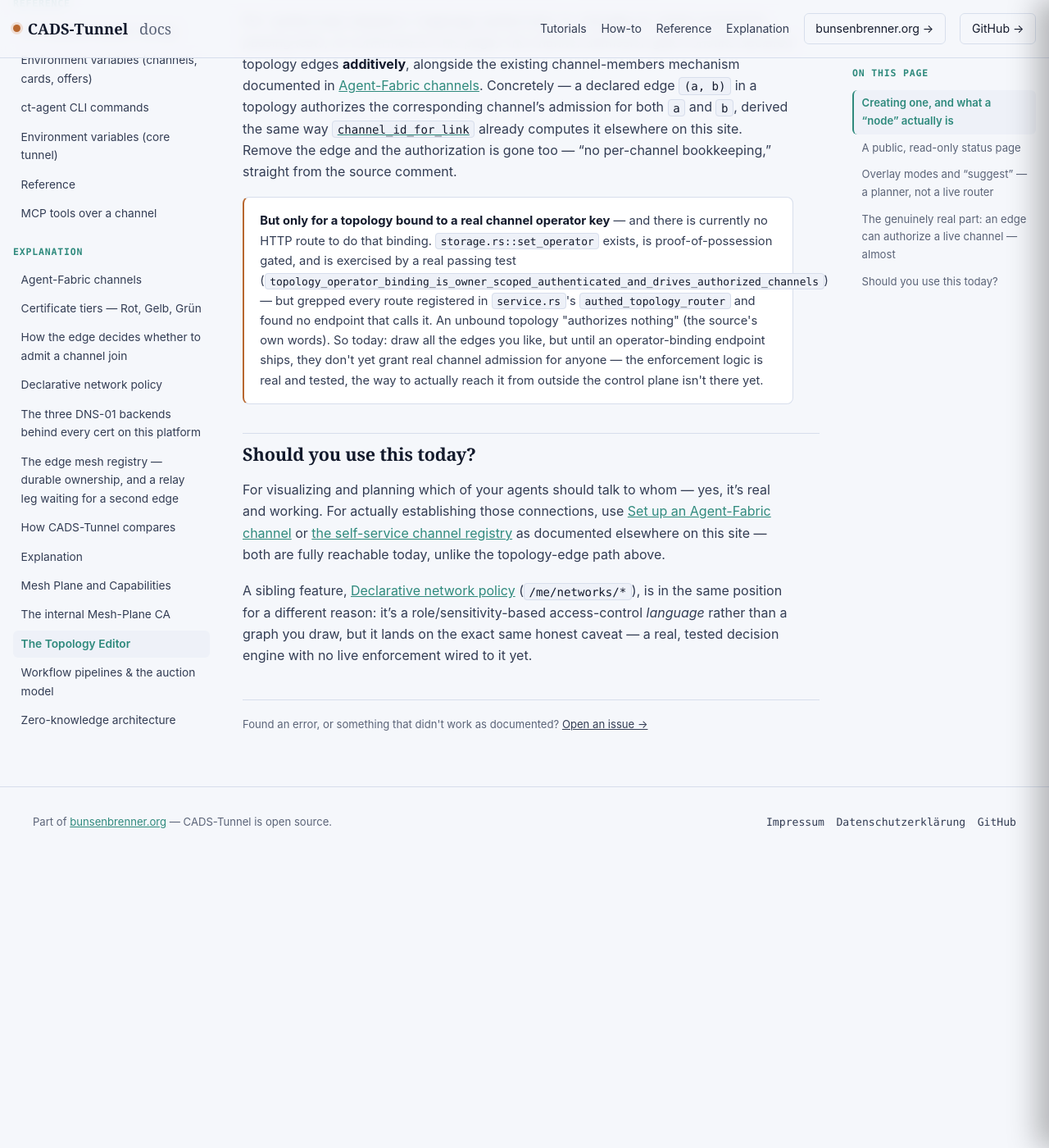
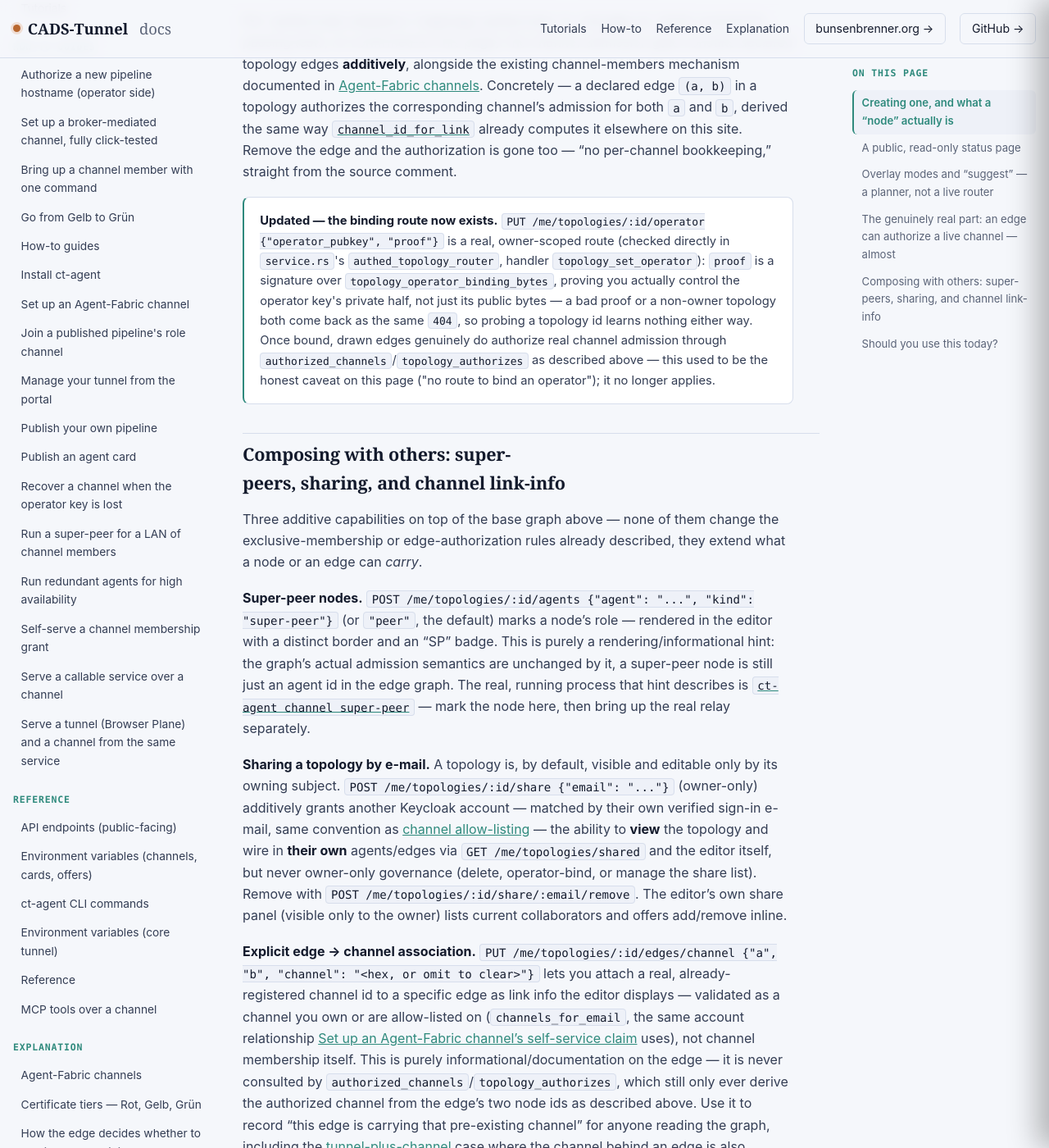
Before and after one commit to scimbe/CADS-Tunnel-docs, a Jekyll site: the page built from _explanation/topology-editor.md, in a window 1280 px wide and 1400 px high, scrolled down 2099 px. Shown: the whole window at 82% size. Built offline with Jekyll 4.4.1, drawn with Linux system fonts in a browser that asks for light colours; some of the changed text lies outside the part shown.

Commit message:
Add super-peer and tunnel+channel how-to guides; fix stale topology-editor operator-binding claim
Real gaps found grepping the CLI/source against existing docs coverage:
ct-agent channel super-peer and combining a Browser-Plane tunnel with an
Agent-Fabric channel on the same service had zero how-to coverage anywhere
on the site, despite both being real, working mechanisms every multi-agent
demo repo (a2a-demo, auction-demo) already uses in practice.

Verified live against the real binary: super-peer's two required env vars
(CT_CHANNEL_SUPER_PEER_LISTEN/_UPSTREAM) confirmed by running the command
with nothing set and reading its own error messages, one var at a time.

Also fixed a real stale claim in topology-editor.md: it said no HTTP route
existed to bind a topology to a channel operator key. PUT
/me/topologies/:id/operator is real (service.rs's topology_set_operator) --
checked directly, not assumed. Added coverage for three capabilities this
explanation page hadn't caught up to yet: super-peer node kind, sharing a
topology by e-mail, and explicit edge-to-channel link info.

````diff
--- a/_explanation/topology-editor.md
+++ b/_explanation/topology-editor.md
@@ -10,8 +10,8 @@ Every other explanation page on this site covers a fixed shape: one tunnel, one
 pipeline. The Topology Editor (`/me/topologies/*`) is different — it lets you compose your **own**
 agents (yours, or ones shared to you) into a named graph, view it as a draggable node-graph, and get
 algorithmic suggestions for how to wire it. Source-grounded throughout (`crates/control-plane/src/
-topology.rs`, `service.rs`'s `authed_topology_router`), and re-run hermetically for this page — 17/17
-topology tests passing right now.
+topology.rs`, `service.rs`'s `authed_topology_router`), and re-run hermetically for this page — 22/22
+topology tests passing right now (`cargo test -p ct-control-plane --lib topology`).
 
 ## Creating one, and what a "node" actually is
 
@@ -81,27 +81,60 @@ and `b`, derived the same way [`channel_id_for_link`]({{ '/how-to/join-a-channel
 already computes it elsewhere on this site. Remove the edge and the authorization is gone too — "no
 per-channel bookkeeping," straight from the source comment.
 
-<div class="callout warn">
-<strong>But only for a topology bound to a real channel operator key</strong> — and there is currently
-no HTTP route to do that binding. <code>storage.rs::set_operator</code> exists, is proof-of-possession
-gated, and is exercised by a real passing test
-(<code>topology_operator_binding_is_owner_scoped_authenticated_and_drives_authorized_channels</code>)
-— but grepped every route registered in <code>service.rs</code>'s <code>authed_topology_router</code>
-and found no endpoint that calls it. An unbound topology "authorizes nothing" (the source's own
-words). So today: draw all the edges you like, but until an operator-binding endpoint ships, they
-don't yet grant real channel admission for anyone — the enforcement logic is real and tested, the way
-to actually reach it from outside the control plane isn't there yet.
+<div class="callout">
+<strong>Updated — the binding route now exists.</strong> <code>PUT /me/topologies/:id/operator
+{"operator_pubkey", "proof"}</code> is a real, owner-scoped route (checked directly in
+<code>service.rs</code>'s <code>authed_topology_router</code>, handler <code>topology_set_operator</code>):
+<code>proof</code> is a signature over <code>topology_operator_binding_bytes</code>, proving you actually
+control the operator key's private half, not just its public bytes — a bad proof or a non-owner
+topology both come back as the same <code>404</code>, so probing a topology id learns nothing either
+way. Once bound, drawn edges genuinely do authorize real channel admission through
+<code>authorized_channels</code>/<code>topology_authorizes</code> as described above — this used to be
+the honest caveat on this page ("no route to bind an operator"); it no longer applies.
 </div>
+
+## Composing with others: super-peers, sharing, and channel link-info
+
+Three additive capabilities on top of the base graph above — none of them change the exclusive-membership
+or edge-authorization rules already described, they extend what a node or an edge can *carry*.
+
+**Super-peer nodes.** `POST /me/topologies/:id/agents {"agent": "...", "kind": "super-peer"}` (or
+`"peer"`, the default) marks a node's role — rendered in the editor with a distinct border and an "SP"
+badge. This is purely a rendering/informational hint: the graph's actual admission semantics are
+unchanged by it, a super-peer node is still just an agent id in the edge graph. The real, running process
+that hint describes is [`ct-agent channel super-peer`]({{ '/how-to/run-a-super-peer/' | relative_url }})
+— mark the node here, then bring up the real relay separately.
+
+**Sharing a topology by e-mail.** A topology is, by default, visible and editable only by its owning
+subject. `POST /me/topologies/:id/share {"email": "..."}` (owner-only) additively grants another Keycloak
+account — matched by their own verified sign-in e-mail, same convention as
+[channel allow-listing]({{ '/how-to/self-service-channel-grant/' | relative_url }}) — the ability to
+**view** the topology and wire in **their own** agents/edges via `GET /me/topologies/shared` and the
+editor itself, but never owner-only governance (delete, operator-bind, or manage the share list). Remove
+with `POST /me/topologies/:id/share/:email/remove`. The editor's own share panel (visible only to the
+owner) lists current collaborators and offers add/remove inline.
+
+**Explicit edge -> channel association.** `PUT /me/topologies/:id/edges/channel {"a", "b", "channel": "<hex, or omit to clear>"}`
+lets you attach a real, already-registered channel id to a specific edge as link info the editor
+displays — validated as a channel you own or are allow-listed on (`channels_for_email`, the same account
+relationship [Set up an Agent-Fabric channel's self-service claim]({{ '/how-to/self-service-channel-grant/' | relative_url }})
+uses), not channel membership itself. This is purely informational/documentation on the edge — it is
+never consulted by `authorized_channels`/`topology_authorizes`, which still only ever derive the
+authorized channel from the edge's two node ids as described above. Use it to record "this edge is
+carrying that pre-existing channel" for anyone reading the graph, including the
+[tunnel-plus-channel]({{ '/how-to/tunnel-plus-channel/' | relative_url }}) case where the channel behind
+an edge is also serving something over a Browser-Plane tunnel.
 
 ## Should you use this today?
 
-For visualizing and planning which of your agents should talk to whom — yes, it's real and working.
-For actually establishing those connections, use
-[Set up an Agent-Fabric channel]({{ '/how-to/join-a-channel/' | relative_url }}) or
-[the self-service channel registry]({{ '/reference/api-endpoints/' | relative_url }}) as documented
-elsewhere on this site — both are fully reachable today, unlike the topology-edge path above.
+For visualizing and planning which of your agents should talk to whom, composing with a collaborator, and
+(once operator-bound) actually authorizing the channels behind your declared edges — yes, all of the
+above is real and working. For the mechanics of bringing up the channels/tunnels/super-peers a topology
+describes, see [Set up an Agent-Fabric channel]({{ '/how-to/join-a-channel/' | relative_url }}),
+[Run a super-peer]({{ '/how-to/run-a-super-peer/' | relative_url }}), and
+[Serve a tunnel and a channel together]({{ '/how-to/tunnel-plus-channel/' | relative_url }}).
 
 A sibling feature, [Declarative network policy]({{ '/explanation/declarative-network-policy/' | relative_url }})
-(`/me/networks/*`), is in the same position for a different reason: it's a role/sensitivity-based
-access-control *language* rather than a graph you draw, but it lands on the exact same honest caveat —
-a real, tested decision engine with no live enforcement wired to it yet.
+(`/me/networks/*`), is in a similar position for a different reason: it's a role/sensitivity-based
+access-control *language* rather than a graph you draw, and (unlike the topology-edge path above) still
+has no live enforcement wired to it as of this writing.
--- /dev/null
+++ b/_how-to/run-a-super-peer.md
@@ -0,0 +1,61 @@
+---
+title: Run a super-peer for a LAN of channel members
+description: One opt-in relay process lets an entire local network share a single upstream connection to the edge.
+order: 15
+---
+
+# Run a super-peer for a LAN of channel members
+
+If several [Agent-Fabric channel]({{ '/explanation/agent-fabric-channels/' | relative_url }}) members
+live on the same local network (a home LAN, an office, a cluster of VMs on one hypervisor), each one
+independently dialing out to the edge's broker/relay is wasteful and, on a locked-down network, may not
+even be possible for all of them. `ct-agent channel super-peer` is an **opt-in** process one machine on
+that LAN runs: it holds the single real connection out to the edge, and every other member on the LAN
+routes through it instead of dialing out itself.
+
+This is purely a **transport optimization** — it changes nothing about identity, admission, or
+encryption. A super-peer is byte-transparent: it relays already-Noise-encrypted traffic between LAN
+members and the edge, and cannot read it. Every member still has its own holder/noise identity, its own
+grant or allow-list entry, same as [Set up an Agent-Fabric channel]({{ '/how-to/join-a-channel/' | relative_url }})
+walks through — a super-peer changes *how* their bytes reach the edge, not *who* they are on the channel.
+
+## The two required settings
+
+Confirmed directly against the real binary (`ct-agent channel super-peer` with nothing set fails fast,
+naming exactly what's missing, one variable at a time):
+
+```bash
+CT_CHANNEL_SUPER_PEER_LISTEN=0.0.0.0:9443 \
+CT_CHANNEL_SUPER_PEER_UPSTREAM=edge.example.com:4435 \
+./ct-agent channel super-peer
+```
+
+| Variable | What it is |
+|---|---|
+| `CT_CHANNEL_SUPER_PEER_LISTEN` | `host:port` this machine binds on the LAN — the address every other LAN member points at instead of the real edge. `0.0.0.0:<port>` to accept from anywhere on the LAN, or a specific interface IP to restrict it. |
+| `CT_CHANNEL_SUPER_PEER_UPSTREAM` | The edge's real broker host and port (e.g. `edge.example.com:4435` — the same host:port a direct member would use for `CT_CHANNEL_BROKER` in the [broker-mediated path]({{ '/how-to/broker-mediated-channel/' | relative_url }})). Must be a real, resolvable `host:port` — a bare hostname without a port, or an address the process can't parse, is rejected immediately rather than failing later at connect time. |
+
+Once both are set, the process blocks, listening — there's no separate "ready" message beyond that; if it
+hasn't exited, it's up.
+
+## Pointing LAN members at it
+
+A LAN member that would normally dial the edge directly instead points its own broker/relay address at
+the super-peer's `CT_CHANNEL_SUPER_PEER_LISTEN` address rather than the real edge — everything else about
+that member's setup (`CT_CHANNEL_ROLE`, its own keys, its grant) is unchanged from
+[Set up an Agent-Fabric channel]({{ '/how-to/join-a-channel/' | relative_url }}) or
+[Set up a broker-mediated channel]({{ '/how-to/broker-mediated-channel/' | relative_url }}).
+
+## In the Topology Editor
+
+A node's **kind** in the [Topology Editor]({{ '/explanation/topology-editor/' | relative_url }}) can be
+marked `super-peer` (a checkbox in the editor UI, rendered with a distinct border and an "SP" badge) —
+this is a purely informational/visual marker on the graph, matching what that agent is actually doing on
+the network; it does not itself start the process above or change how the topology's edges are
+authorized. Mark the node, then bring the real process up on that machine with the two variables above.
+
+<div class="callout warn">
+The super-peer relay itself doesn't need its own channel identity or grant — it never terminates the
+Noise session, only forwards already-encrypted bytes. Don't confuse it with a regular member: nothing
+here overlaps with <code>ct-agent channel init</code>.
+</div>
--- /dev/null
+++ b/_how-to/tunnel-plus-channel.md
@@ -0,0 +1,75 @@
+---
+title: Serve a tunnel (Browser Plane) and a channel from the same service
+description: Two independent ct-agent processes, one machine — an HTTPS site plus an Agent-Fabric channel, wired together.
+order: 16
+---
+
+# Serve a tunnel (Browser Plane) and a channel from the same service
+
+[The Browser Plane]({{ '/explanation/mesh-plane-and-capabilities/' | relative_url }}) (`CT_AGENT_MODE=browser`)
+gives you a real, browser-reachable HTTPS address for a service you run. An
+[Agent-Fabric channel]({{ '/explanation/agent-fabric-channels/' | relative_url }}) gives that same service
+a direct, encrypted, machine-to-machine path to another agent — for tool calls, not page loads. Neither
+one gives you the other: they're deliberately separate mechanisms, run as **two independent `ct-agent`
+processes on the same machine**, not one combined mode.
+
+This is the real, running shape of every one of this project's own multi-agent demos (e.g. the
+[a2a-demo](https://github.com/scimbe/CADS-a2a-demo) and
+[auction-demo](https://github.com/scimbe/CADS-auction-demo) repos): an **origin** process serves the
+actual HTTP(S) content, a **browser-plane `ct-agent`** exposes it at a real hostname, and a **separate
+channel process** (the same machine, a different `ct-agent channel` invocation) handles the agent-to-agent
+side. Nothing here is a new mechanism — this page is the missing "how these two you already know about
+fit together" step.
+
+## 1. The tunnel side — unchanged from a normal tunnel
+
+Follow [Install ct-agent]({{ '/how-to/install-ct-agent/' | relative_url }}) / your tunnel's own **Install**
+page as usual. The `.env` it hands you already includes what Browser Plane needs:
+
+```
+CT_AGENT_MODE=browser
+CT_AGENT_HOSTNAME=your-tunnel.example.org   # this tunnel's own assigned hostname
+CT_AGENT_ORIGIN=127.0.0.1:8080              # <- your actual service
+```
+
+Run it (`./ct-agent onboard`, or plain `./ct-agent` once already onboarded) — this is one process,
+serving one job: your origin, reachable at `https://your-tunnel.example.org`.
+
+## 2. The channel side — a second, separate process
+
+On the **same machine** (or any machine — the channel side doesn't need to be co-located with the tunnel
+at all, it just usually is for a single-service demo), bring up a channel member exactly as
+[Set up an Agent-Fabric channel]({{ '/how-to/join-a-channel/' | relative_url }}) or
+[Set up a broker-mediated channel]({{ '/how-to/broker-mediated-channel/' | relative_url }}) describes:
+
+```bash
+./ct-agent channel init          # once, to mint this service's channel identity
+# ... register/grant/allow-list as usual ...
+CT_CHANNEL_ROLE=accept CT_CHANNEL_ADDR=127.0.0.1:19402 \
+CT_CHANNEL_NOISE_KEY=<this service's noise private key> \
+CT_CHANNEL_PEER_NOISE_KEY=<the calling agent's noise public key> \
+./ct-agent channel
+```
+
+This second process is what another agent actually calls (a tool invocation, an MCP request) — see
+[Serve a callable service over a channel]({{ '/how-to/serve-a-channel-service/' | relative_url }}) for
+wiring its stdin/stdout to a real handler script instead of a raw echo.
+
+## Why two processes, not one
+
+The tunnel and the channel solve different problems with different threat models: a tunnel exposes one
+TCP/TLS port to arbitrary browsers on the public internet; a channel is a pre-admitted, pairwise
+Noise-authenticated link to specific known peers. Collapsing them into one process would mean one config
+mistake in either role leaking into the other. Keeping them separate also means you can restart, scale, or
+revoke either independently — revoking the tunnel (see [Manage your tunnel]({{ '/how-to/manage-your-tunnel/' | relative_url }}))
+does not touch the channel's grants, and vice versa.
+
+## In the Topology Editor
+
+The [Topology Editor]({{ '/explanation/topology-editor/' | relative_url }}) lets you attach a real,
+already-registered channel id to an edge between two agent nodes — purely as link-info/documentation of
+which channel that edge represents, not a new authorization path (the edge's actual admission is still
+governed by the topology's own operator binding). If one of those nodes is also the origin behind a
+browser-plane tunnel, that's exactly the shape this page describes: note the channel on the edge, and
+separately keep the tunnel's own Install page / `.env` for the browser-facing side — the editor doesn't
+need to know about the tunnel at all for the channel wiring to be correct.
````
Also changed, not shown: _explanation/mesh-plane-and-capabilities.md (+5 -0 lines).
